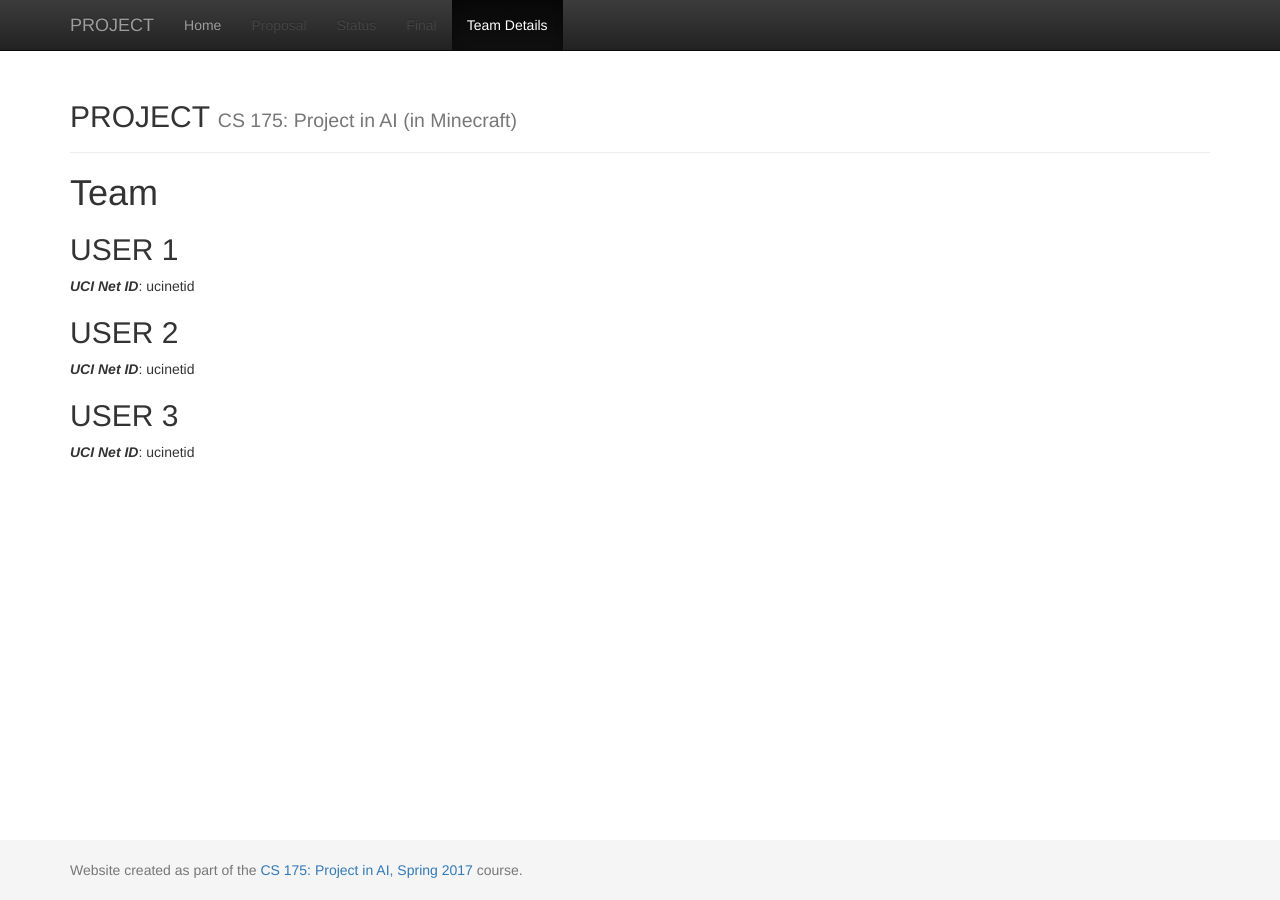
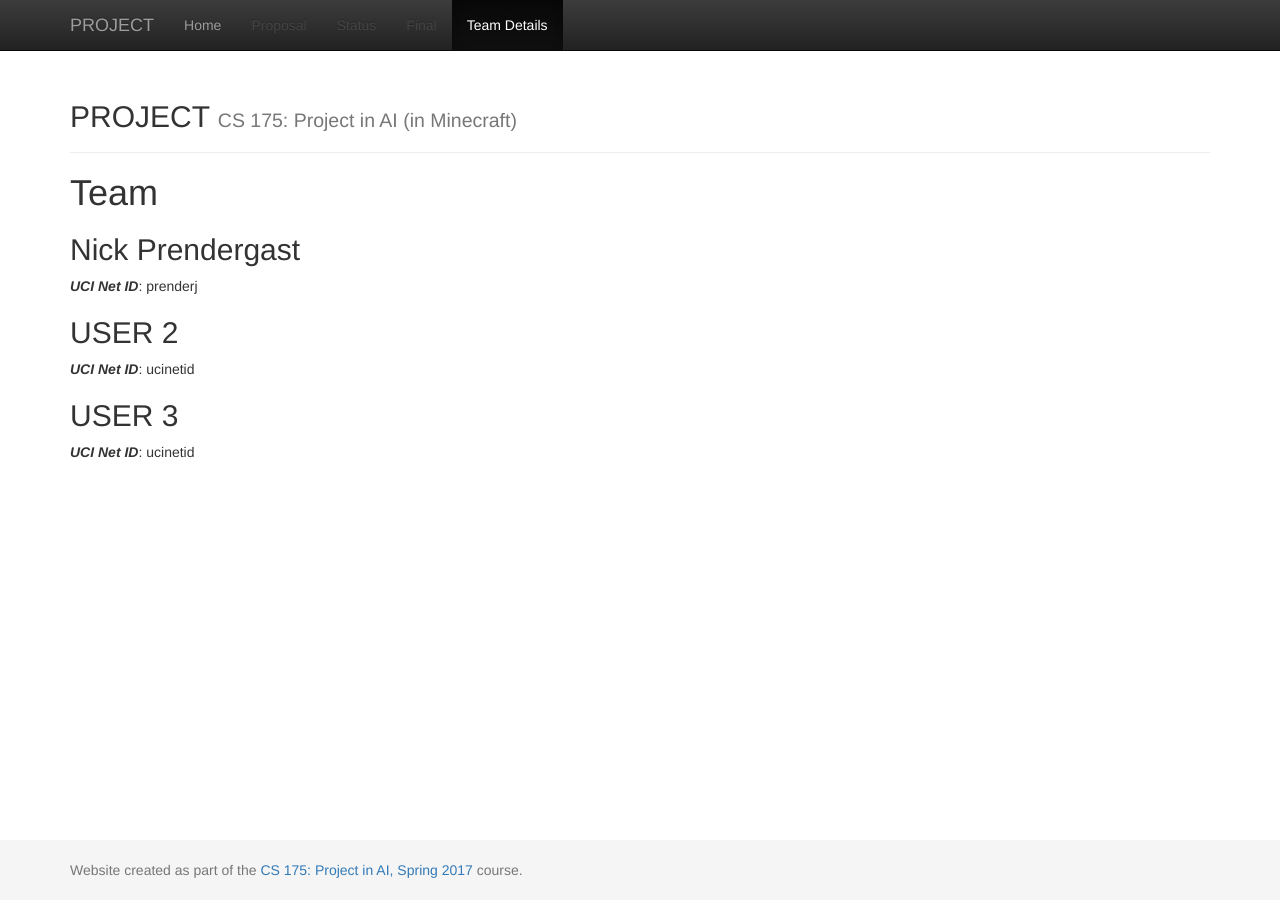
Before and after one commit to StStevens/TeamBabylon, a Jekyll site: the page built from docs/team.md, in a window 1280 px wide. Built offline with Jekyll 4.4.1, drawn with Linux system fonts in a browser that asks for light colours.

Commit message:
Added Nick to team members

```diff
--- a/docs/team.md
+++ b/docs/team.md
@@ -6,8 +6,8 @@ title:  Team
 # {{ page.title }}
 
 
-## USER 1
-***UCI Net ID***: ucinetid
+## Nick Prendergast
+***UCI Net ID***: prenderj
 
 ## USER 2
 ***UCI Net ID***: ucinetid
```
